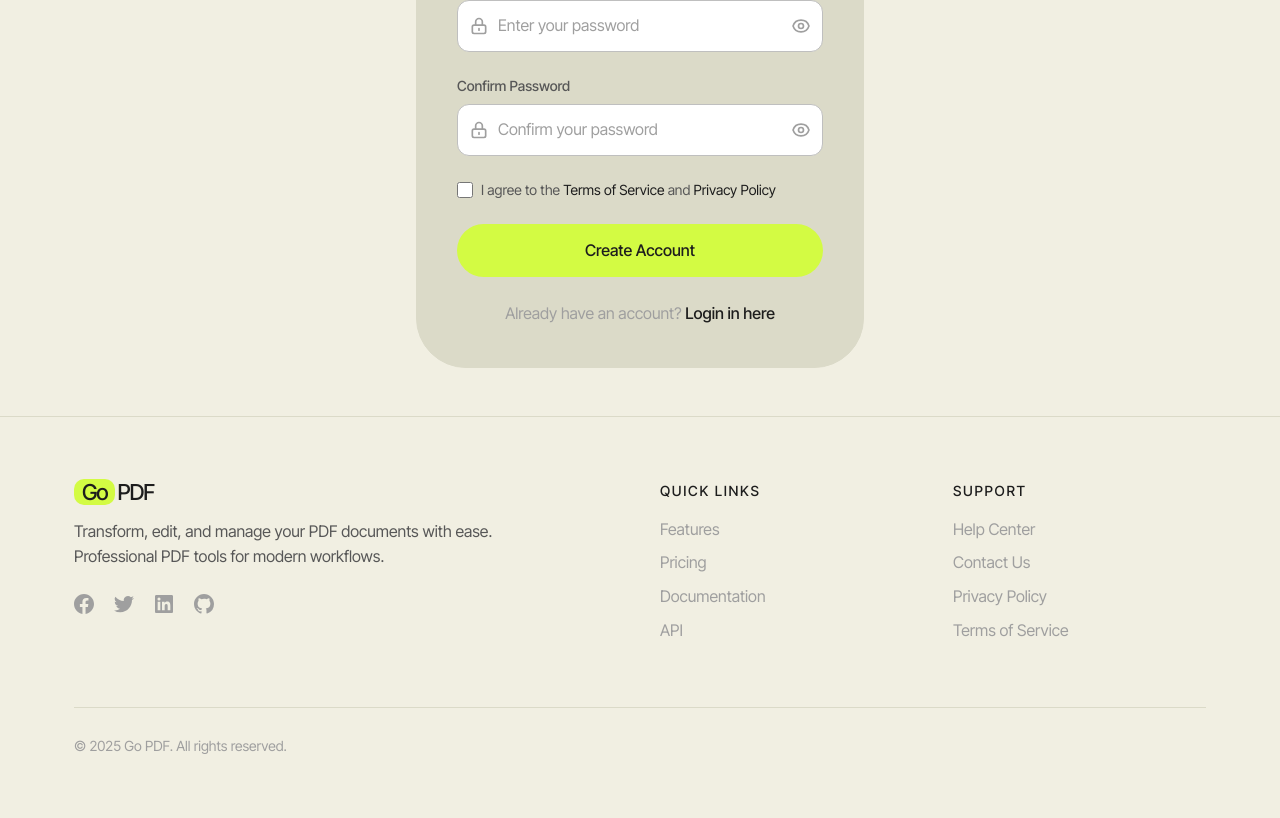
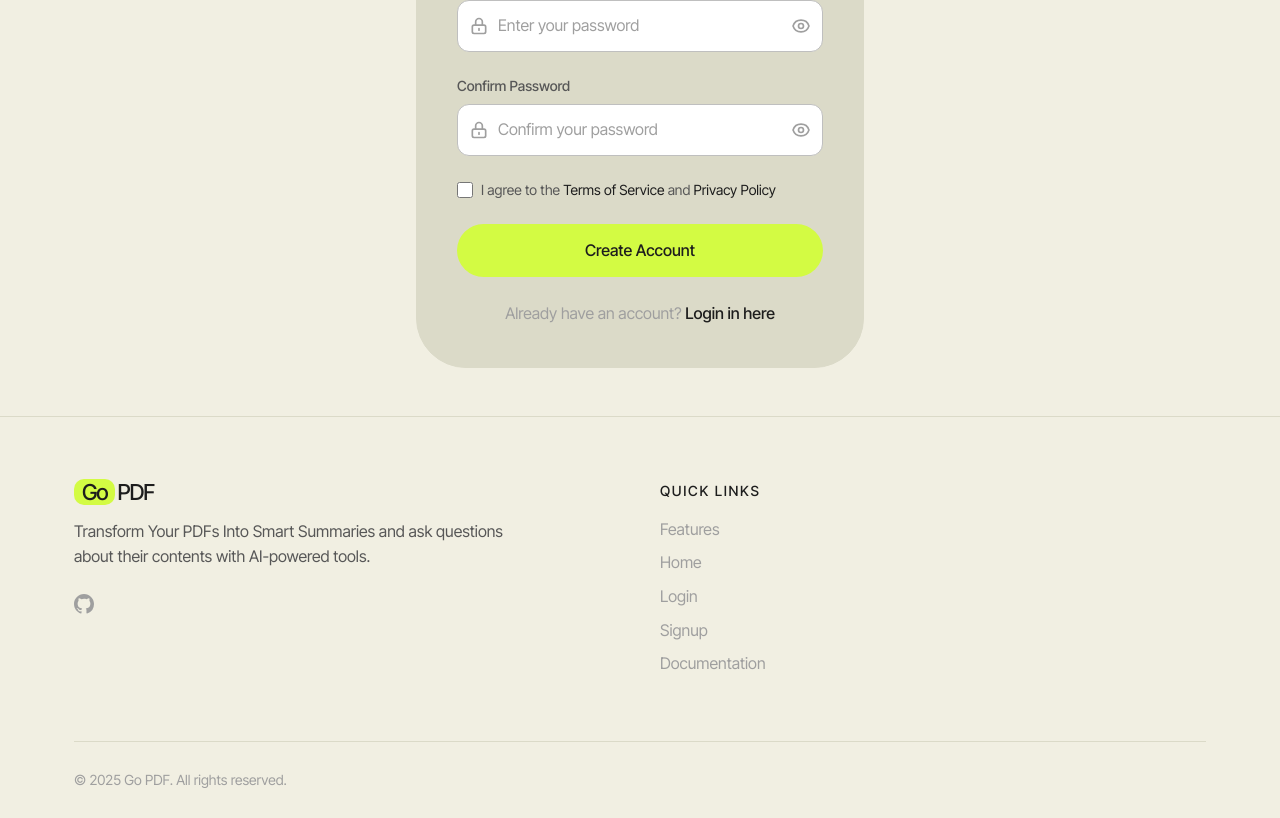
Before and after one commit to harysri/Go-PDF, a React (Vite) app in the folder client/: page /Signup in a window 1280 px wide. Shown: the part 644-1462 px from the top of the page. Before the commit the page ends 1428 px from the top, so only its background shows below. Built offline with nearby package versions, Linux system fonts and the light colour scheme.

Commit message:
feat: update Footer and Signup components for improved navigation and user experience

```diff
--- a/client/src/Components/Footer.jsx
+++ b/client/src/Components/Footer.jsx
@@ -1,4 +1,5 @@
 import React from "react";
+import { Link } from "react-router-dom";
 
 const Footer = () => {
   return (
@@ -13,56 +14,13 @@ const Footer = () => {
               <span className="ml-0.5 text-ink">PDF</span>
             </h2>
             <p className="mb-6 max-w-md text-body">
-              Transform, edit, and manage your PDF documents with ease.
-              Professional PDF tools for modern workflows.
+              Transform Your PDFs Into Smart Summaries and ask questions about
+              their contents with AI-powered tools.
             </p>
             <div className="flex space-x-5">
               <a
                 href="#"
-                className="text-muted hover:text-ink transition-colors duration-200"
-              >
-                <svg
-                  className="w-5 h-5"
-                  fill="currentColor"
-                  viewBox="0 0 20 20"
-                >
-                  <path
-                    fillRule="evenodd"
-                    d="M20 10c0-5.523-4.477-10-10-10S0 4.477 0 10c0 4.991 3.657 9.128 8.438 9.878v-6.987h-2.54V10h2.54V7.797c0-2.506 1.492-3.89 3.777-3.89 1.094 0 2.238.195 2.238.195v2.46h-1.26c-1.243 0-1.63.771-1.63 1.562V10h2.773l-.443 2.89h-2.33v6.988C16.343 19.128 20 14.991 20 10z"
-                    clipRule="evenodd"
-                  />
-                </svg>
-              </a>
-              <a
-                href="#"
-                className="text-muted hover:text-ink transition-colors duration-200"
-              >
-                <svg
-                  className="w-5 h-5"
-                  fill="currentColor"
-                  viewBox="0 0 20 20"
-                >
-                  <path d="M6.29 18.251c7.547 0 11.675-6.253 11.675-11.675 0-.178 0-.355-.012-.53A8.348 8.348 0 0020 3.92a8.19 8.19 0 01-2.357.646 4.118 4.118 0 001.804-2.27 8.224 8.224 0 01-2.605.996 4.107 4.107 0 00-6.993 3.743 11.65 11.65 0 01-8.457-4.287 4.106 4.106 0 001.27 5.477A4.073 4.073 0 01.8 7.713v.052a4.105 4.105 0 003.292 4.022 4.095 4.095 0 01-1.853.07 4.108 4.108 0 003.834 2.85A8.233 8.233 0 010 16.407a11.616 11.616 0 006.29 1.84" />
-                </svg>
-              </a>
-              <a
-                href="#"
-                className="text-muted hover:text-ink transition-colors duration-200"
-              >
-                <svg
-                  className="w-5 h-5"
-                  fill="currentColor"
-                  viewBox="0 0 20 20"
-                >
-                  <path
-                    fillRule="evenodd"
-                    d="M16.338 16.338H13.67V12.16c0-.995-.017-2.277-1.387-2.277-1.39 0-1.601 1.086-1.601 2.207v4.248H8.014v-8.59h2.559v1.174h.037c.356-.675 1.227-1.387 2.526-1.387 2.703 0 3.203 1.778 3.203 4.092v4.711zM5.005 6.575a1.548 1.548 0 11-.003-3.096 1.548 1.548 0 01.003 3.096zm-1.337 9.763H6.34v-8.59H3.667v8.59zM17.668 1H2.328C1.595 1 1 1.581 1 2.298v15.403C1 18.418 1.595 19 2.328 19h15.34c.734 0 1.332-.582 1.332-1.299V2.298C19 1.581 18.402 1 17.668 1z"
-                    clipRule="evenodd"
-                  />
-                </svg>
-              </a>
-              <a
-                href="#"
+                aria-label="GitHub"
                 className="text-muted hover:text-ink transition-colors duration-200"
               >
                 <svg
@@ -95,12 +53,28 @@ const Footer = () => {
                 </a>
               </li>
               <li>
-                <a
-                  href="#"
+                <Link
+                  to="/"
                   className="text-muted hover:text-ink transition-colors duration-200"
                 >
-                  Pricing
-                </a>
+                  Home
+                </Link>
+              </li>
+              <li>
+                <Link
+                  to="/login"
+                  className="text-muted hover:text-ink transition-colors duration-200"
+                >
+                  Login
+                </Link>
+              </li>
+              <li>
+                <Link
+                  to="/Signup"
+                  className="text-muted hover:text-ink transition-colors duration-200"
+                >
+                  Signup
+                </Link>
               </li>
               <li>
                 <a
@@ -110,62 +84,13 @@ const Footer = () => {
                   Documentation
                 </a>
               </li>
-              <li>
-                <a
-                  href="#"
-                  className="text-muted hover:text-ink transition-colors duration-200"
-                >
-                  API
-                </a>
-              </li>
-            </ul>
-          </div>
-
-          {/* Support */}
-          <div>
-            <h3 className="mb-4 text-sm font-medium uppercase tracking-[0.12em] text-ink">
-              Support
-            </h3>
-            <ul className="space-y-2">
-              <li>
-                <a
-                  href="#"
-                  className="text-muted hover:text-ink transition-colors duration-200"
-                >
-                  Help Center
-                </a>
-              </li>
-              <li>
-                <a
-                  href="#"
-                  className="text-muted hover:text-ink transition-colors duration-200"
-                >
-                  Contact Us
-                </a>
-              </li>
-              <li>
-                <a
-                  href="#"
-                  className="text-muted hover:text-ink transition-colors duration-200"
-                >
-                  Privacy Policy
-                </a>
-              </li>
-              <li>
-                <a
-                  href="#"
-                  className="text-muted hover:text-ink transition-colors duration-200"
-                >
-                  Terms of Service
-                </a>
-              </li>
             </ul>
           </div>
         </div>
 
         {/* Bottom Bar */}
         <div className="border-t border-sand py-7">
-          <div className="flex flex-col items-center justify-between gap-3 md:flex-row">
+          <div className="flex flex-col items-start justify-between gap-3 md:flex-row">
             <p className="text-caption text-muted">
               © 2025 Go PDF. All rights reserved.
             </p>
--- a/client/src/Pages/Signup.jsx
+++ b/client/src/Pages/Signup.jsx
@@ -121,10 +121,10 @@ const Signup = () => {
             <span className="rounded-lg bg-accent px-2 text-ink">Go</span>
             <span className="ml-1 text-ink">PDF</span>
           </h1>
-          <h2 className="text-[32px] font-medium tracking-heading text-ink mb-2">Create Account</h2>
-          <p className="text-muted">
-            Join us and start summarizing your PDFs
-          </p>
+          <h2 className="text-[32px] font-medium tracking-heading text-ink mb-2">
+            Create Account
+          </h2>
+          <p className="text-muted">Join us and start summarizing your PDFs</p>
         </div>
 
         {/* Server Error */}
@@ -173,13 +173,11 @@ const Signup = () => {
                     className={`w-full pl-10 pr-3 py-3 bg-paper border rounded-xl text-ink placeholder-muted focus:outline-none focus:ring-2 focus:ring-accent focus:border-transparent transition-all duration-200 ${
                       errors.firstName ? "border-error" : "border-mist"
                     }`}
-                    placeholder="John"
+                    placeholder="First Name"
                   />
                 </div>
                 {errors.firstName && (
-                  <p className="text-error text-sm mt-1">
-                    {errors.firstName}
-                  </p>
+                  <p className="text-error text-sm mt-1">{errors.firstName}</p>
                 )}
               </div>
 
@@ -217,7 +215,7 @@ const Signup = () => {
                     className={`w-full pl-10 pr-3 py-3 bg-paper border rounded-xl text-ink placeholder-muted focus:outline-none focus:ring-2 focus:ring-accent focus:border-transparent transition-all duration-200 ${
                       errors.lastName ? "border-error" : "border-mist"
                     }`}
-                    placeholder="Doe"
+                    placeholder="Last Name"
                   />
                 </div>
                 {errors.lastName && (
@@ -260,7 +258,7 @@ const Signup = () => {
                   className={`w-full pl-10 pr-3 py-3 bg-paper border rounded-xl text-ink placeholder-muted focus:outline-none focus:ring-2 focus:ring-accent focus:border-transparent transition-all duration-200 ${
                     errors.email ? "border-error" : "border-mist"
                   }`}
-                  placeholder="john@example.com"
+                  placeholder="john123@example.com"
                 />
               </div>
               {errors.email && (
@@ -302,13 +300,11 @@ const Signup = () => {
                   className={`w-full pl-10 pr-3 py-3 bg-paper border rounded-xl text-ink placeholder-muted focus:outline-none focus:ring-2 focus:ring-accent focus:border-transparent transition-all duration-200 ${
                     errors.phoneNumber ? "border-error" : "border-mist"
                   }`}
-                  placeholder="+1 (555) 123-4567"
+                  placeholder="Phone Number"
                 />
               </div>
               {errors.phoneNumber && (
-                <p className="text-error text-sm mt-1">
-                  {errors.phoneNumber}
-                </p>
+                <p className="text-error text-sm mt-1">{errors.phoneNumber}</p>
               )}
             </div>
 
@@ -427,9 +423,7 @@ const Signup = () => {
                   value={formData.confirmPassword}
                   onChange={handleChange}
                   className={`w-full pl-10 pr-12 py-3 bg-paper border rounded-xl text-ink placeholder-muted focus:outline-none focus:ring-2 focus:ring-accent focus:border-transparent transition-all duration-200 ${
-                    errors.confirmPassword
-                      ? "border-error"
-                      : "border-mist"
+                    errors.confirmPassword ? "border-error" : "border-mist"
                   }`}
                   placeholder="Confirm your password"
                 />
```
